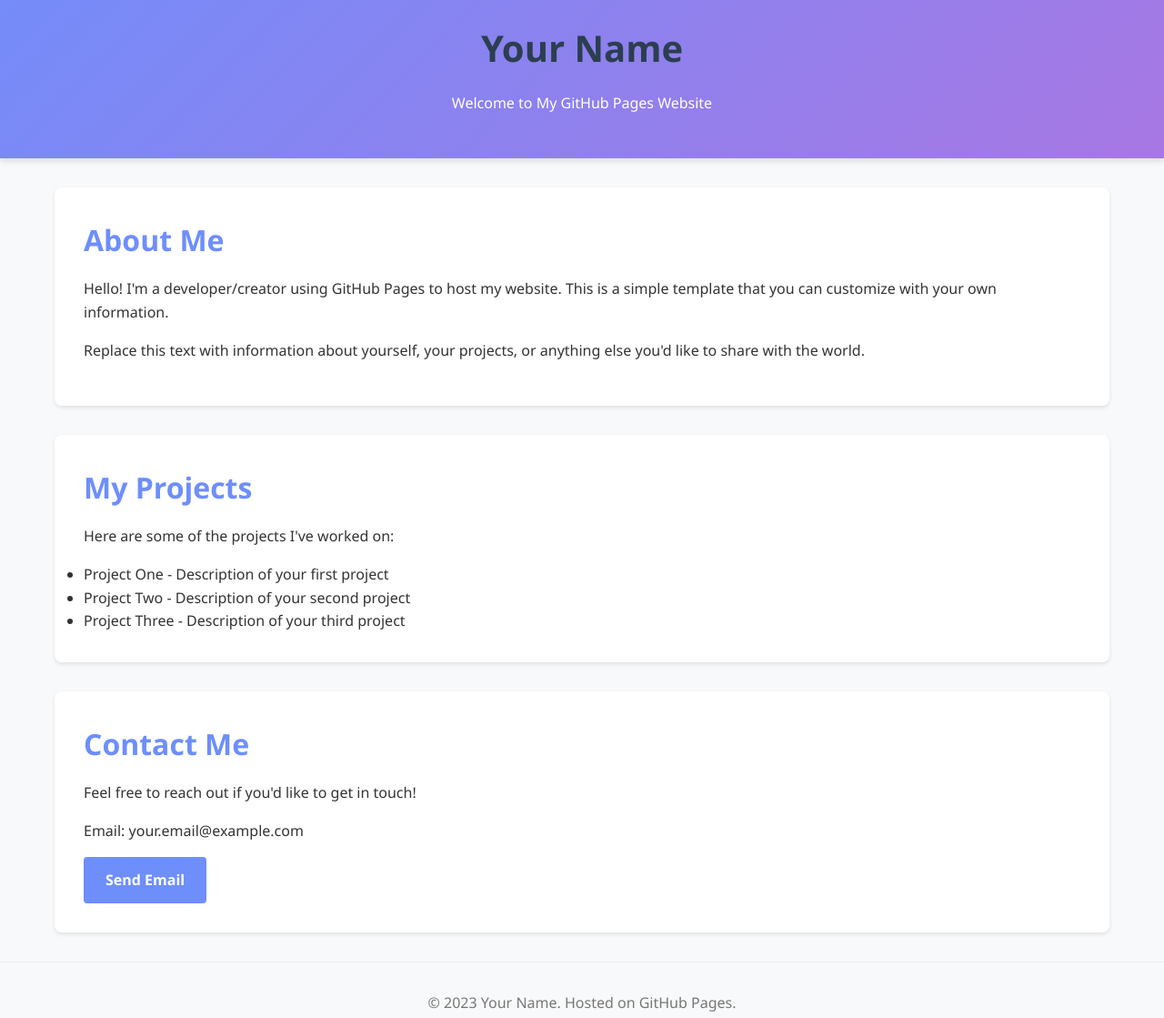
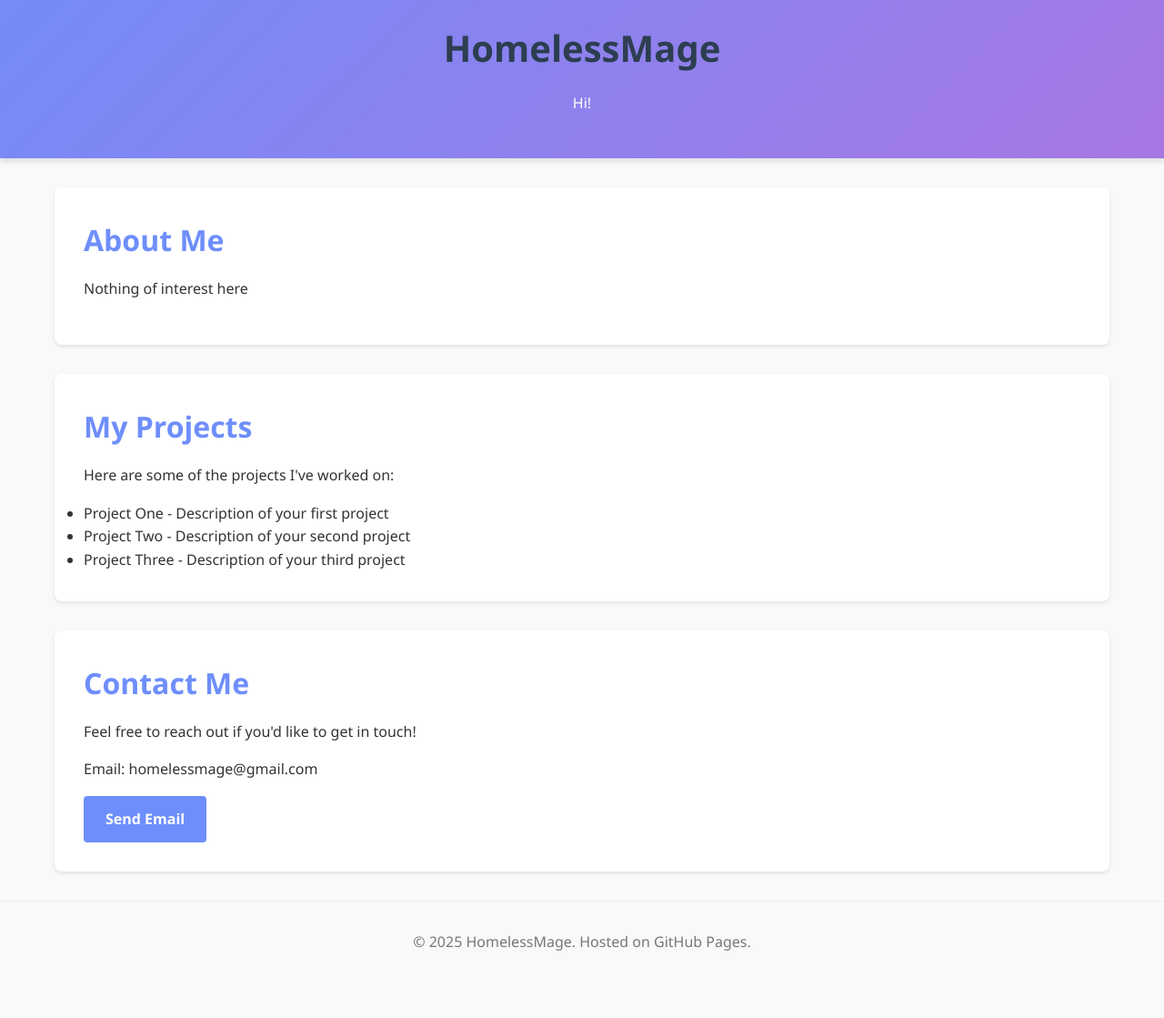
Before and after one commit to HomelessMage/homelessmage.github.io, a plain HTML site: page index.html in a window 1280 px wide. Shown: the part 185-1304 px from the top of the page at 91% size. After the commit the page ends 1282 px from the top, so only its background shows below. Drawn offline with Linux system fonts and the light colour scheme.

Commit message:
Add directory structure, main files

```diff
--- a/index.html
+++ b/index.html
@@ -3,7 +3,7 @@
 <head>
     <meta charset="UTF-8">
     <meta name="viewport" content="width=device-width, initial-scale=1.0">
-    <title>My GitHub Pages Website</title>
+    <title>HomelessMage</title>
     <style>
         /* Base styles */
         * {
@@ -123,16 +123,15 @@
                 <circle cx="50" cy="40" r="20" fill="#6e8efb" />
                 <circle cx="50" cy="100" r="40" fill="#6e8efb" />
             </svg>
-            <h1>Your Name</h1>
-            <p>Welcome to My GitHub Pages Website</p>
+            <h1>HomelessMage</h1>
+            <p>Hi!</p>
         </div>
     </header>
 
     <main class="container">
         <section id="about">
             <h2>About Me</h2>
-            <p>Hello! I'm a developer/creator using GitHub Pages to host my website. This is a simple template that you can customize with your own information.</p>
-            <p>Replace this text with information about yourself, your projects, or anything else you'd like to share with the world.</p>
+            <p>Nothing of interest here</p>
         </section>
 
         <section id="projects">
@@ -148,14 +147,14 @@
         <section id="contact">
             <h2>Contact Me</h2>
             <p>Feel free to reach out if you'd like to get in touch!</p>
-            <p>Email: your.email@example.com</p>
-            <a href="mailto:your.email@example.com" class="btn">Send Email</a>
+            <p>Email: homelessmage@gmail.com</p>
+            <a href="mailto:homelessmage@gmail.com" class="btn">Send Email</a>
         </section>
     </main>
 
     <footer>
         <div class="container">
-            <p>© 2023 Your Name. Hosted on GitHub Pages.</p>
+            <p>© 2025 HomelessMage. Hosted on GitHub Pages.</p>
         </div>
     </footer>
 </body>
```
Also changed, not shown: 404.html (added), favicon.ico (added), 1 other file.
